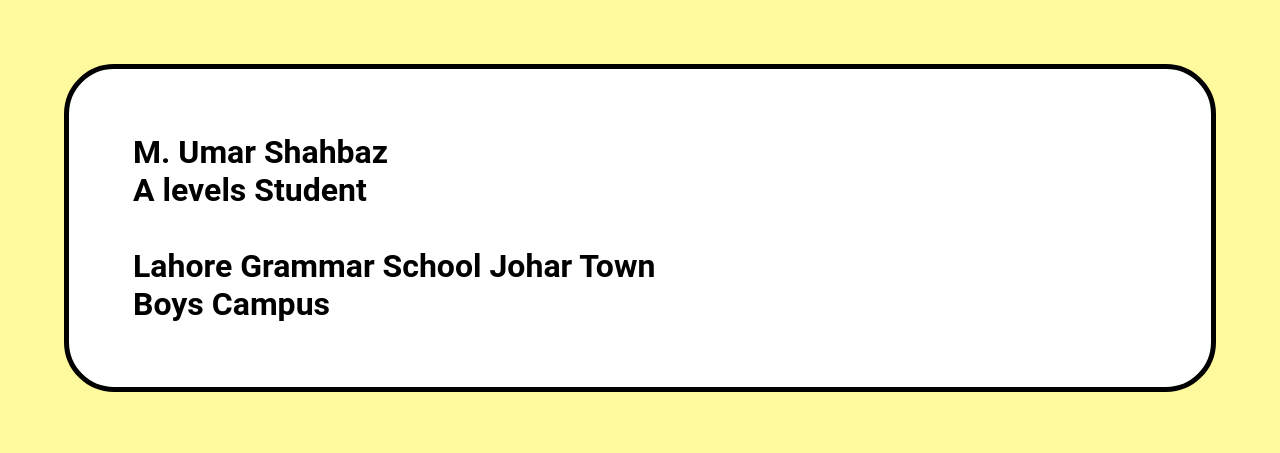
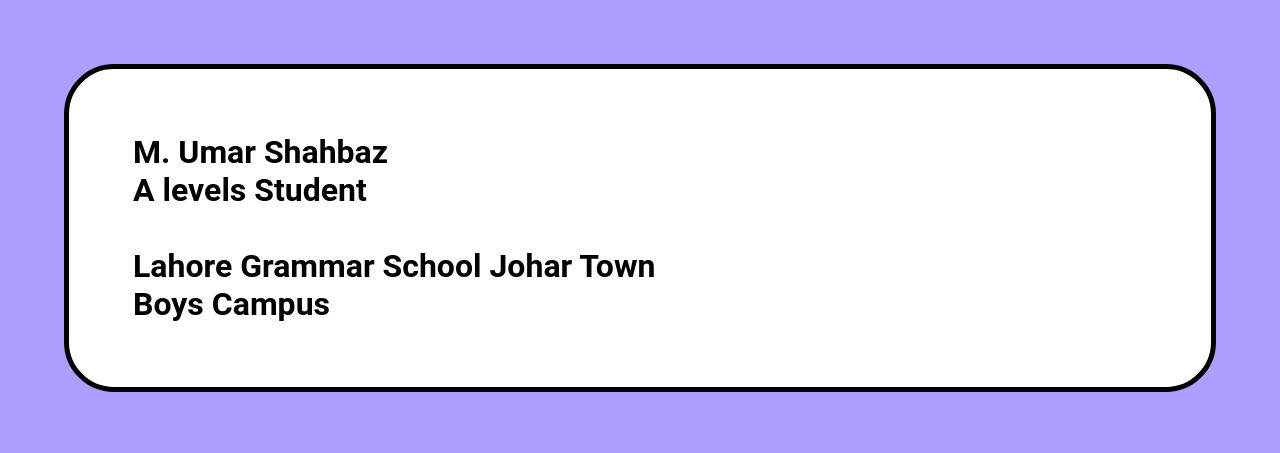
Before and after one commit to MUmarShahbaz/MUmarShahbaz, a plain HTML site: page index.html in a window 1280 px wide. Shown: the top 453 px of the page. Drawn offline with Linux system fonts and the light colour scheme.

Commit message:
Update index.html

```diff
--- a/index.html
+++ b/index.html
@@ -5,6 +5,7 @@
     <meta name="viewport" content="width=device-width, initial-scale=1.0">
     <title>M. Umar Shahbaz Projects</title>
     <link rel="stylesheet" href="styles.css">
+    <script src="color-wheel.js"></script>
 </head>
 <body>
     <h1 style="border: 5px solid Black; margin: 5%; padding: 5%; border-radius: 50px; background-color: #fff;"><span>M. Umar Shahbaz<br>A levels Student<br><br>Lahore Grammar School Johar Town<br>Boys Campus</span></h1>
```
